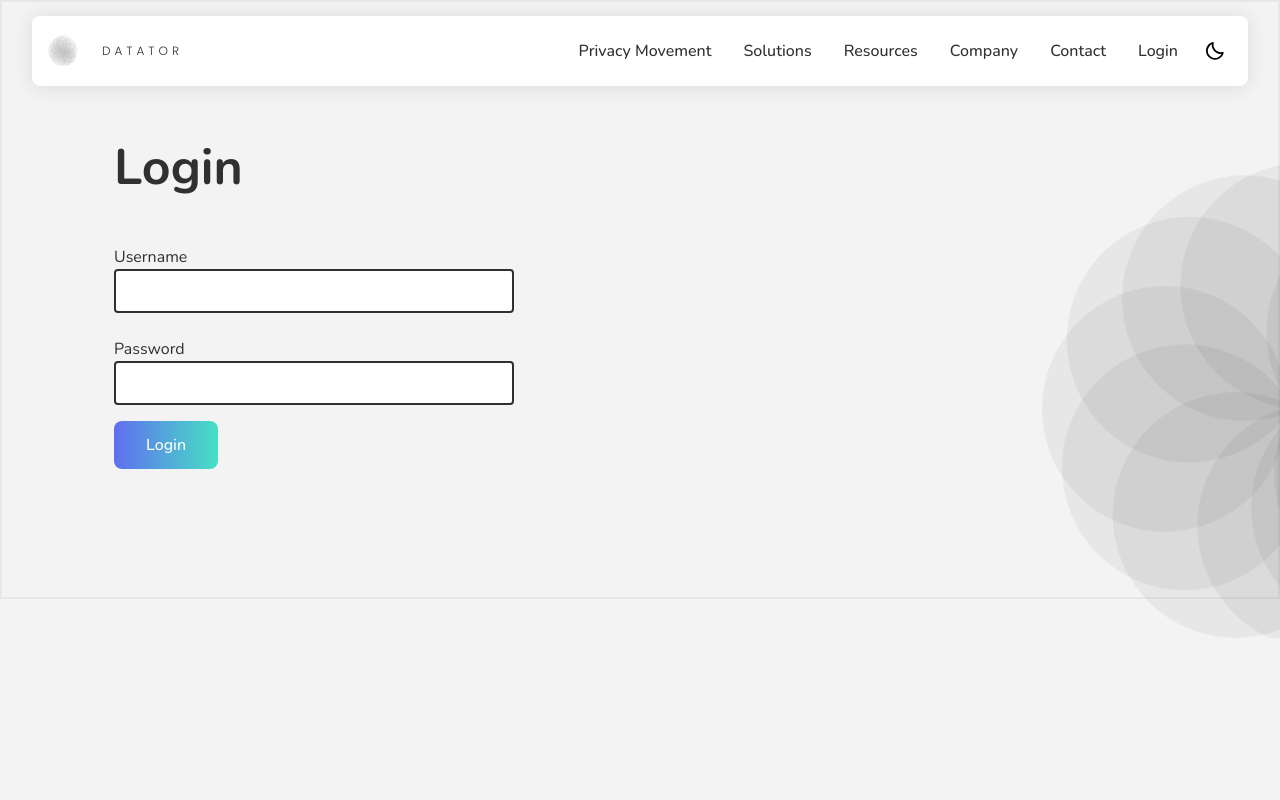
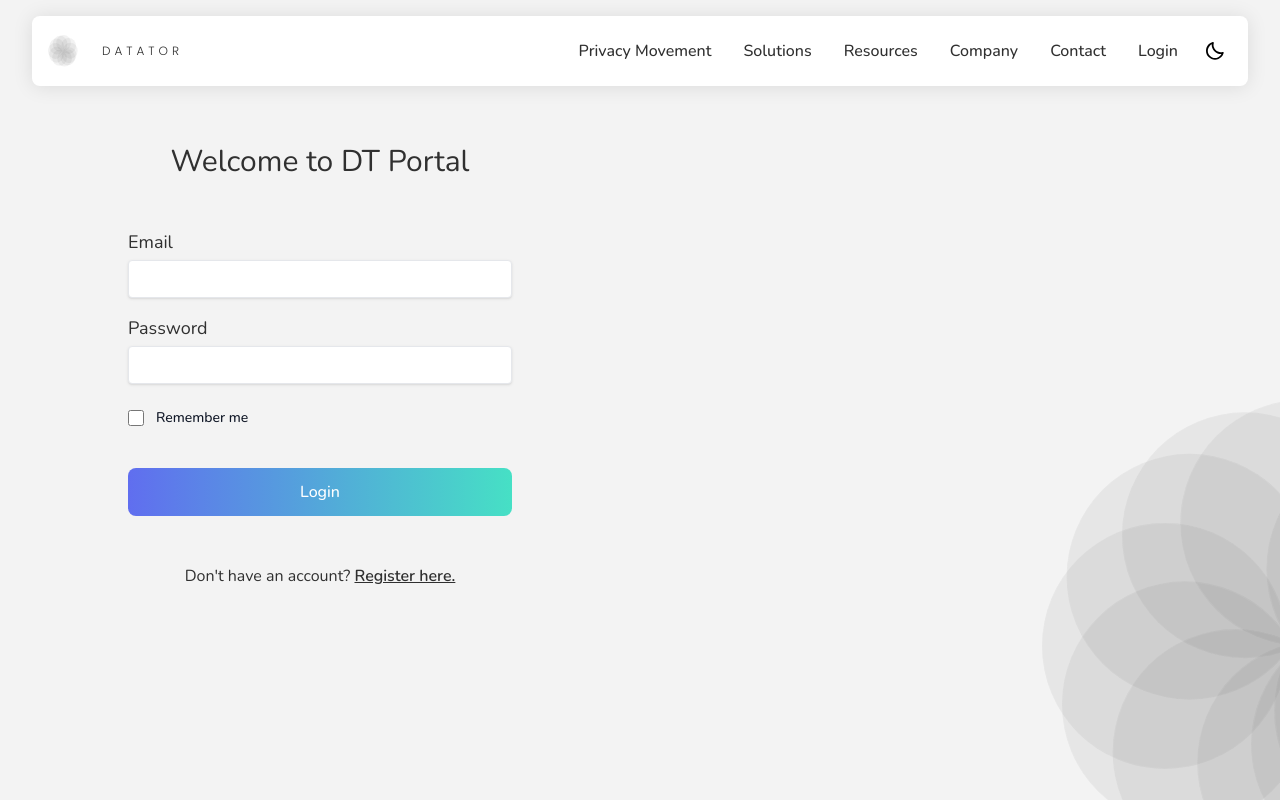
Before and after one commit to DataTor-Team/DT-website-v1.0, a website: page src/login.html in a window 1280 px wide. Drawn offline with nearby package versions, Linux system fonts and the light colour scheme.

Commit message:
IATW Login changes

```diff
--- a/src/login.html
+++ b/src/login.html
@@ -101,30 +101,44 @@
     </div>
 
     <section class="w-screen h-screen scroll-smooth relative">
-      <div class="flex h-[inherit] w-[inherit] items-end flex-col justify-center absolute">
         <img
-          class="sectionBGImage"
+          class="sectionBGImage absolute top-1/2 right-0"
           src="assets/rightSideLogo.svg"
           width="auto"
           height="auto"
         />
-      </div>
-      <div class="sectionPaddings border-2">
-        <h1 class="DTheading">Login</h1>
-        <label for="username">Username</label>
-        <br />
-        <input
-          class="DTinput mb-6"
-          type="text | email"
-          name="username"
-          id="username"
-        />
-        <br />
-        <label for="password">Password</label><br />
-        <input class="DTinput" type="password" name="password" id="password" />
-        <br />
-        <button class="btngradient mt-4">Login</button>
-      </div>
+      <br /><br /><br /><br /><br /><br />
+
+      <div class="w-full md:w-1/2 flex flex-col">
+        <div class="flex flex-col justify-center md:justify-start my-auto pt-8 md:pt-0 px-8 md:px-24 lg:px-32">
+            <p class="text-center text-3xl">Welcome to DT Portal</p>
+            <form class="flex flex-col pt-3 md:pt-8" onsubmit="event.preventDefault();">
+                <div class="flex flex-col pt-4">
+                    <label for="email" class="text-lg">Email</label>
+                    <input type="email" id="email" class="shadow appearance-none border rounded w-full py-2 px-3 text-gray-700 mt-1 leading-tight focus:outline-none focus:shadow-outline">
+                </div>
+
+                <div class="flex flex-col pt-4">
+                    <label for="password" class="text-lg">Password</label>
+                    <input type="password" id="password" class="shadow appearance-none border rounded w-full py-2 px-3 text-gray-700 mt-1 leading-tight focus:outline-none focus:shadow-outline">
+                </div>
+                <br />
+                <div class="flex items-start mb-6">
+                  <div class="flex items-center h-5">
+                    <input id="remember" aria-describedby="remember" type="checkbox" class="w-4 h-4 bg-gray-50 rounded border border-gray-300 focus:ring-3 focus:ring-blue-300 dark:bg-gray-700 dark:border-gray-600 dark:focus:ring-blue-600 dark:ring-offset-gray-800" required>
+                  </div>
+                  <div class="ml-3 text-sm">
+                    <label for="remember" class="font-medium text-gray-900 dark:text-gray-300">Remember me</label>
+                  </div>
+                </div>
+                <button class="btngradient mt-4">Login</button>
+            </form>
+            <div class="text-center pt-12 pb-12">
+                <p>Don't have an account? <a href="register.html" class="underline font-semibold">Register here.</a></p>
+            </div>
+        </div>
+
+    </div>
     </section>
   </body>
 </html>
```
Also changed, not shown: src/styles/tailwind.css.
